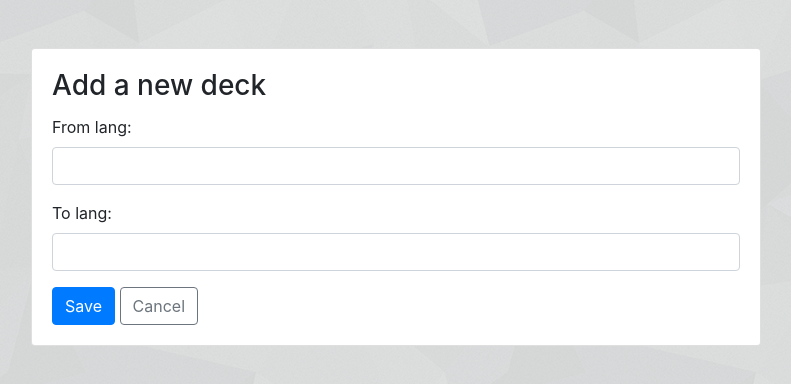
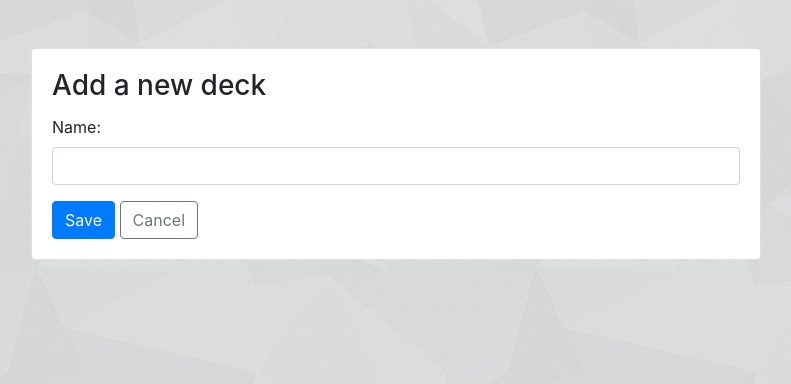
Before and after one commit to Erfi/darvag, a Django app: page /deck/add/ in a window 1280 px wide. Shown: the part 128-512 px from the top of the page, without its empty margins (244-1035 px from the left). Run offline with Django 3.2, Linux system fonts and the light colour scheme; the visitor is signed in with stand-in values (Sample User, id 1); some libraries are stand-ins or nearby versions.

Commit message:
changed the templates, views and tests to include name field in Deck model

```diff
--- a/dora/flashcard/forms.py
+++ b/dora/flashcard/forms.py
@@ -32,9 +32,3 @@ class UpdateEntryForm(forms.ModelForm):
     class Meta:
         model = Entry
         fields = ['from_word', 'to_word', 'from_example', 'tags']
-
-
-class CreateDeckForm(forms.ModelForm):
-    class Meta:
-        model = Deck
-        fields = ['from_lang', 'to_lang']
--- a/dora/flashcard/models.py
+++ b/dora/flashcard/models.py
@@ -14,7 +14,7 @@ class Deck(models.Model):
         return self.entries.count()
 
     def __str__(self):
-        return f'{self.from_lang}-->{self.to_lang} | by: {self.created_by}'
+        return f'{self.name} | by: {self.created_by}'
 
 
 class Entry(models.Model):
--- a/dora/flashcard/views.py
+++ b/dora/flashcard/views.py
@@ -6,7 +6,7 @@ from django.contrib.auth.decorators import login_required
 from django.urls import reverse_lazy
 
 from flashcard.models import Entry, Deck
-from flashcard.forms import CreateEntryForm, CreateDeckForm, UpdateEntryForm
+from flashcard.forms import CreateEntryForm, UpdateEntryForm
 
 from tags.models import Tag
 from tags.forms import TagFilterForm
@@ -32,14 +32,44 @@ class DeckListView(ListView):
 @method_decorator(login_required, name='dispatch')
 class DeckCreateView(CreateView):
     model = Deck
+    fields = ['name']
     template_name = 'new_deck_form.html'
-    form_class = CreateDeckForm
 
     def form_valid(self, form):
         deck = form.save(commit=False)
         deck.created_by = self.request.user
         deck.save()
         return redirect('dashboard')
+
+
+@method_decorator(login_required, name='dispatch')
+class DeckUpdateView(UpdateView):
+    model = Deck
+    fields = ['name']
+    template_name = 'edit_deck.html'
+    pk_url_kwarg = 'deck_id'
+    context_object_name = 'deck'
+
+    def get_queryset(self):
+        queryset = super().get_queryset()
+        return queryset.filter(created_by=self.request.user)
+
+    def form_valid(self, form):
+        form.save()
+        return redirect('dashboard')
+
+
+@method_decorator(login_required, name='dispatch')
+class DeckDeleteView(DeleteView):
+    model = Deck
+    template_name = 'delete_deck.html'
+    pk_url_kwarg = 'deck_id'
+    context_object_name = 'deck'
+    success_url = reverse_lazy('dashboard')
+
+    def get_queryset(self):
+        queryset = super().get_queryset()
+        return queryset.filter(created_by=self.request.user)
 
 
 @method_decorator(login_required, name='dispatch')
@@ -68,36 +98,6 @@ class EntryListView(View):
             used_tags = Tag.get_instances_from_representations(rep_list=form.cleaned_data['tags'], user=request.user)
             entries = tag_filter.filter_entries(tags=used_tags)
         return render(request, self.template_name, {'form': form, 'entries': entries, 'deck': data['deck']})
-
-
-@method_decorator(login_required, name='dispatch')
-class DeckUpdateView(UpdateView):
-    model = Deck
-    fields = ['from_lang', 'to_lang']
-    template_name = 'edit_deck.html'
-    pk_url_kwarg = 'deck_id'
-    context_object_name = 'deck'
-
-    def get_queryset(self):
-        queryset = super().get_queryset()
-        return queryset.filter(created_by=self.request.user)
-
-    def form_valid(self, form):
-        form.save()
-        return redirect('dashboard')
-
-
-@method_decorator(login_required, name='dispatch')
-class DeckDeleteView(DeleteView):
-    model = Deck
-    template_name = 'delete_deck.html'
-    pk_url_kwarg = 'deck_id'
-    context_object_name = 'deck'
-    success_url = reverse_lazy('dashboard')
-
-    def get_queryset(self):
-        queryset = super().get_queryset()
-        return queryset.filter(created_by=self.request.user)
 
 
 @method_decorator(login_required, name='dispatch')
--- a/dora/templates/dashboard.html
+++ b/dora/templates/dashboard.html
@@ -42,7 +42,7 @@ Dashboard
                     </div>
                 </div>
 
-                <h4 class="text-center">{{deck.from_lang | upper}} to {{deck.to_lang | upper}}</h4>
+                <h4 class="text-center">{{ deck.name }}</h4>
                 <a class="btn btn-outline-primary btn-block btn-sm" href="{% url 'view_deck' deck_id=deck.pk %}" >
                     <i class="fas fa-sign-in-alt"></i>
                 </a>
```
Also changed, not shown: dora/flashcard/tests/test_deck_view.py (+2 -2 lines), dora/flashcard/tests/test_view_update_deck.py (+5 -5 lines).
